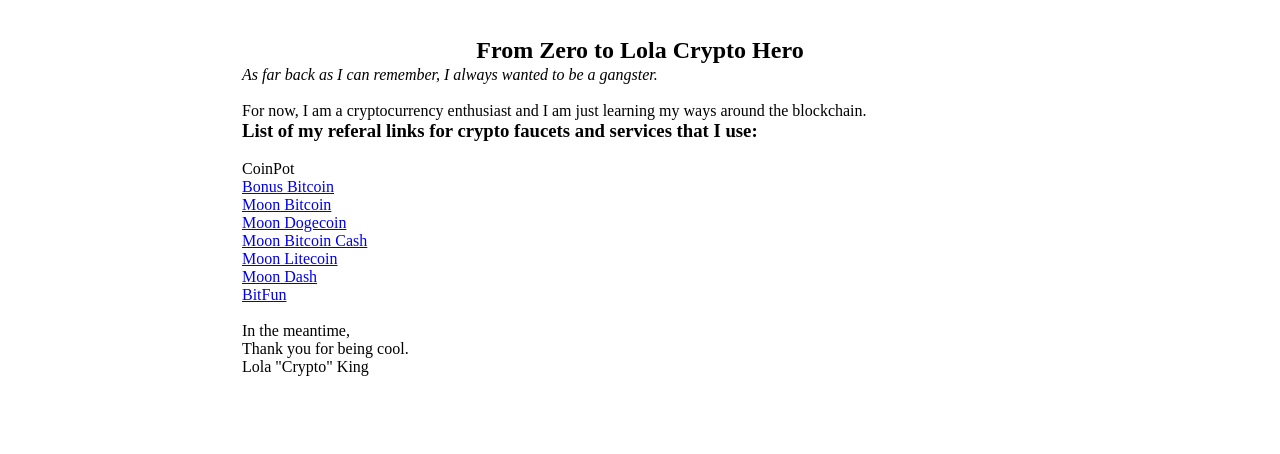
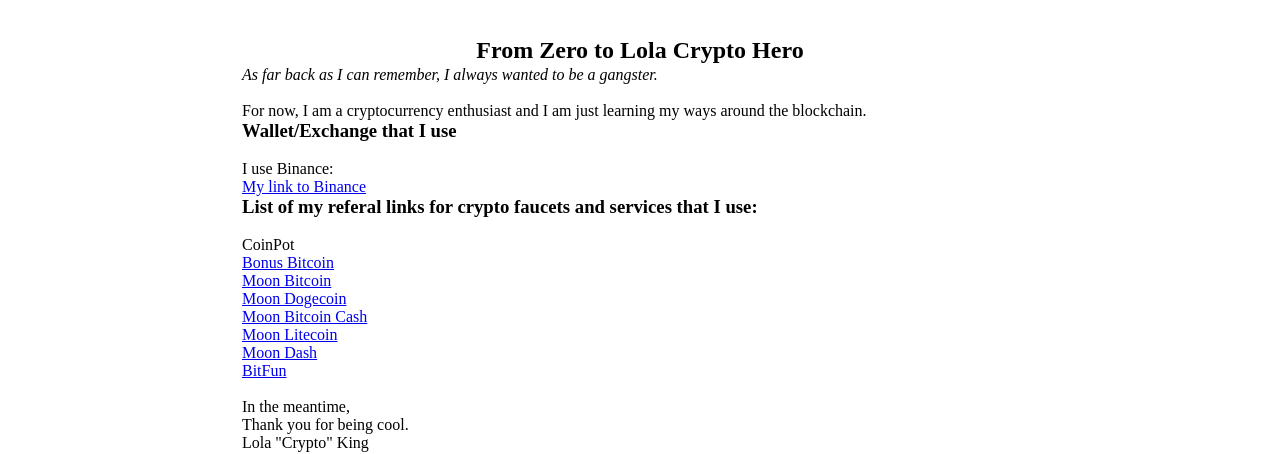
Before and after one commit to lolaking/lolaking.github.io, a plain HTML site: page index.html in a window 1280 px wide. Shown: the part 613-1067 px from the top of the page. Before the commit the page ends 991 px from the top, so only its background shows below. Drawn offline with Linux system fonts and the light colour scheme.

Commit message:
Update index.html

```diff
--- a/index.html
+++ b/index.html
@@ -19,6 +19,9 @@
           <td align=justify>
             <i>As far back as I can remember, I always wanted to be a gangster.</i><br><br>
             For now, I am a cryptocurrency enthusiast and I am just learning my ways around the blockchain.
+            <h3>Wallet/Exchange that I use</h3><br>
+            I use Binance:<br>
+            <a href="https://www.binance.com/en/register?ref=54810379">My link to Binance</a>
             <h3>List of my referal links for crypto faucets and services that I use:</h3>
             <br>CoinPot<br>
             <a href="http://bonusbitcoin.co/?ref=7256444650DE">Bonus Bitcoin<a/><br>
```
